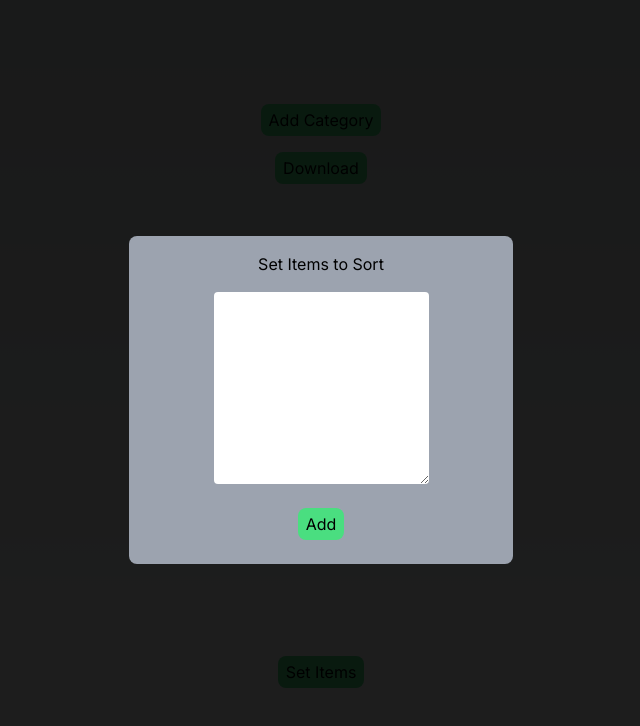
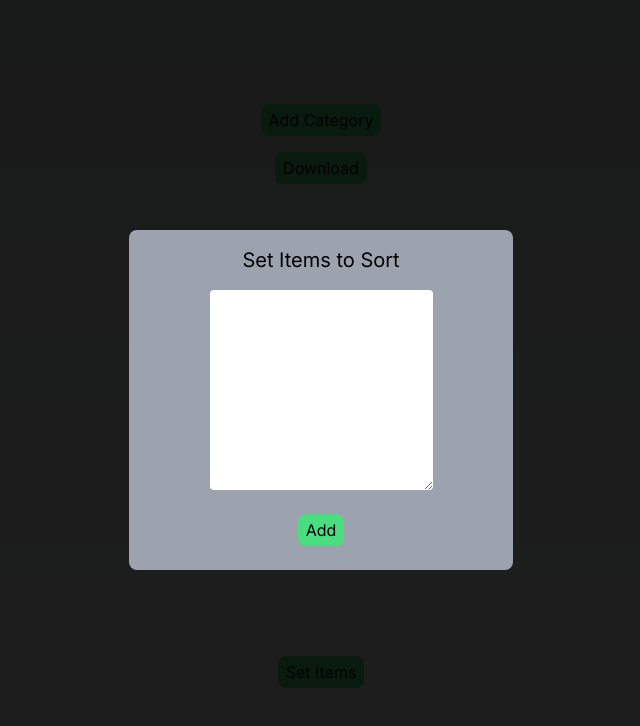
Before and after one commit to wesngu28/string-buckets, a Next.js app: page / in a window 1280 px wide. Both pictures are taken after a click on the button "Set Items". Shown: the top 726 px of the page, without its empty margins (319-959 px from the left). Built offline with nearby package versions, Linux system fonts and the light colour scheme.

Commit message:
modal styling

```diff
--- a/app/components/AddItems.tsx
+++ b/app/components/AddItems.tsx
@@ -9,11 +9,11 @@ interface Props {
 export function AddItems({updateItems, items, modal}: Props) {
     return (
         <div className="bg-gray-400 w-96 rounded-lg p-4 flex flex-col gap-4 items-center">
-            <h2>Set Items to Sort</h2>
-            <textarea value={items.join('\n')} onChange={(e) => updateItems(e.target.value.split('\n'))} className="rounded text-black" rows={8} ></textarea>
+            <h2 className="text-xl">Set Items to Sort</h2>
+            <textarea value={items.join('\n')} onChange={(e) => updateItems(e.target.value.split('\n'))} className="p-1 rounded text-black" rows={8} ></textarea>
             <button onClick={() => {
                 modal.current?.classList.toggle('hidden')
-                updateItems(items)
+                updateItems(Array.from(new Set(items)))
             }} className="bg-green-400 rounded-lg px-2 py-1 m-2 text-black">Add</button>
         </div>
     )
--- a/app/components/NewCategory.tsx
+++ b/app/components/NewCategory.tsx
@@ -11,10 +11,10 @@ interface Props {
 export function NewCategory({updateCategories, updateCategory, categories, category, modal}: Props) {
     return (
         <div className="bg-gray-400 w-96 rounded-lg p-4 flex flex-col gap-4 items-center">
-            <h2>Add New Category</h2>
-            <div className="flex gap-4">
-                <label>Name: {category}</label>
-                <input value={category} onChange={(e) => updateCategory(e.target.value)} />
+            <h2 className="text-xl">Add New Category</h2>
+            <div className="flex gap-4 items-center">
+                <label>Name:</label>
+                <input className="text-black p-1" value={category} onChange={(e) => updateCategory(e.target.value)} />
             </div>
             <button onClick={() => {
                 modal.current?.classList.toggle('hidden')
```
